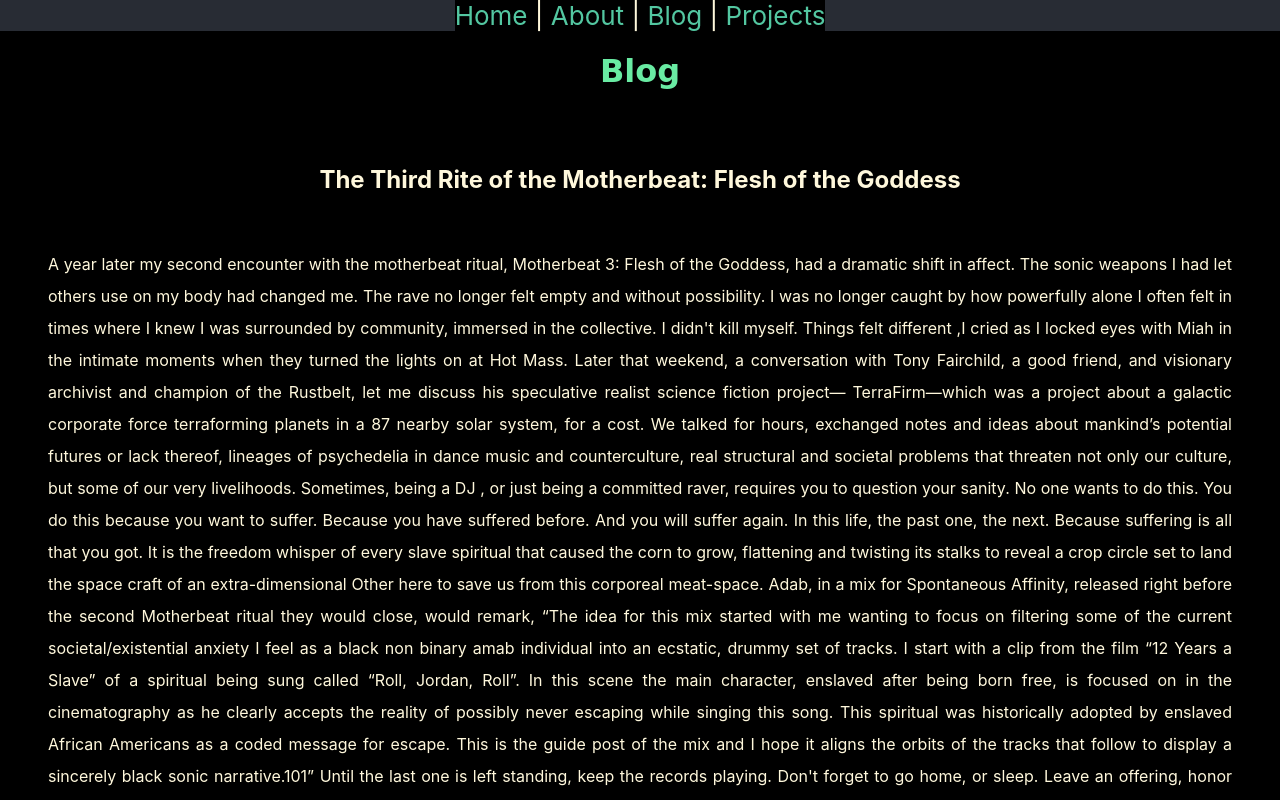
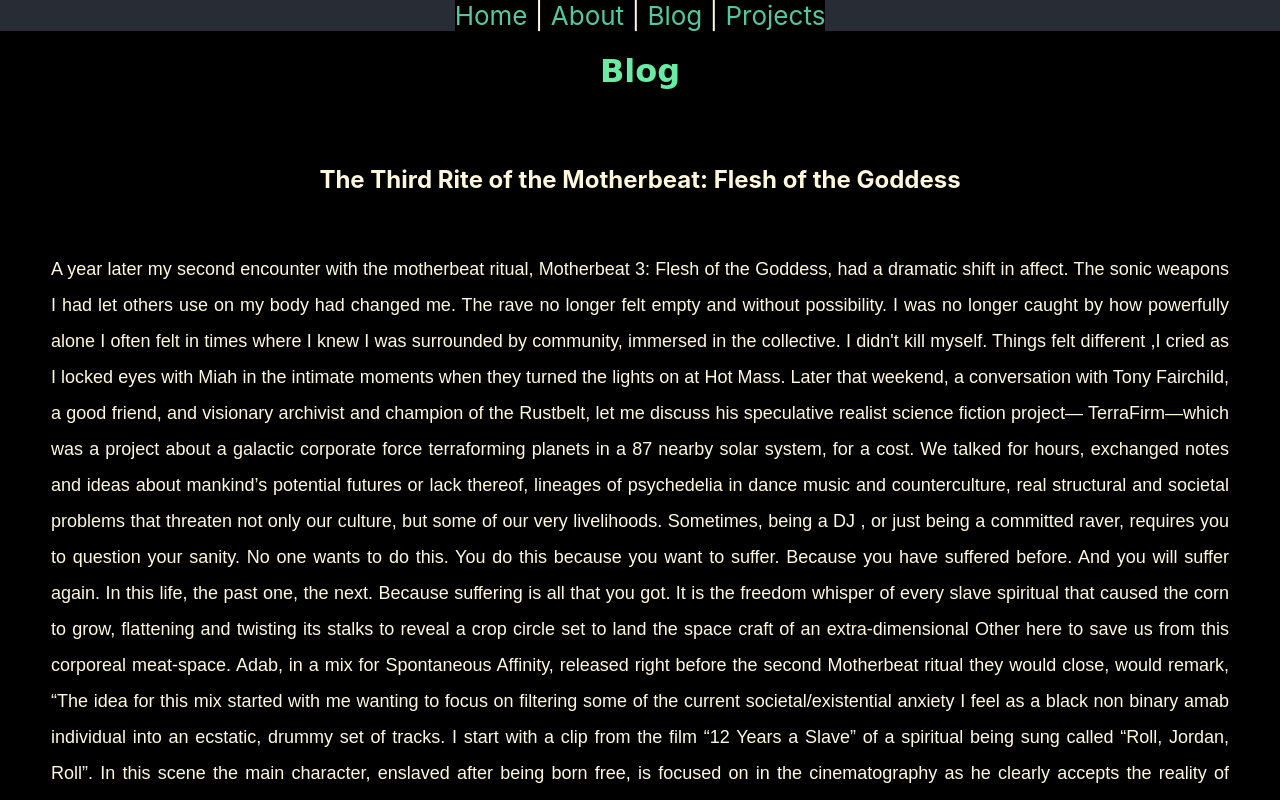
Before and after one commit to WDI-SEA/react-router-portfolio, a React (Create React App) app: page /blog in a window 1280 px wide. Shown: the top 800 px of the page. Built offline with nearby package versions, Linux system fonts and the light colour scheme.

Commit message:
blog font

```diff
--- a/src/App.css
+++ b/src/App.css
@@ -89,6 +89,9 @@ nav > a:hover {
 }
 .blogPost_container > p {
   text-align: justify;
+  font-family: Arial, Helvetica, sans-serif;
+  font-size: large;
+  font-weight: 500;
   margin: 1.5em;
 }
 
```
